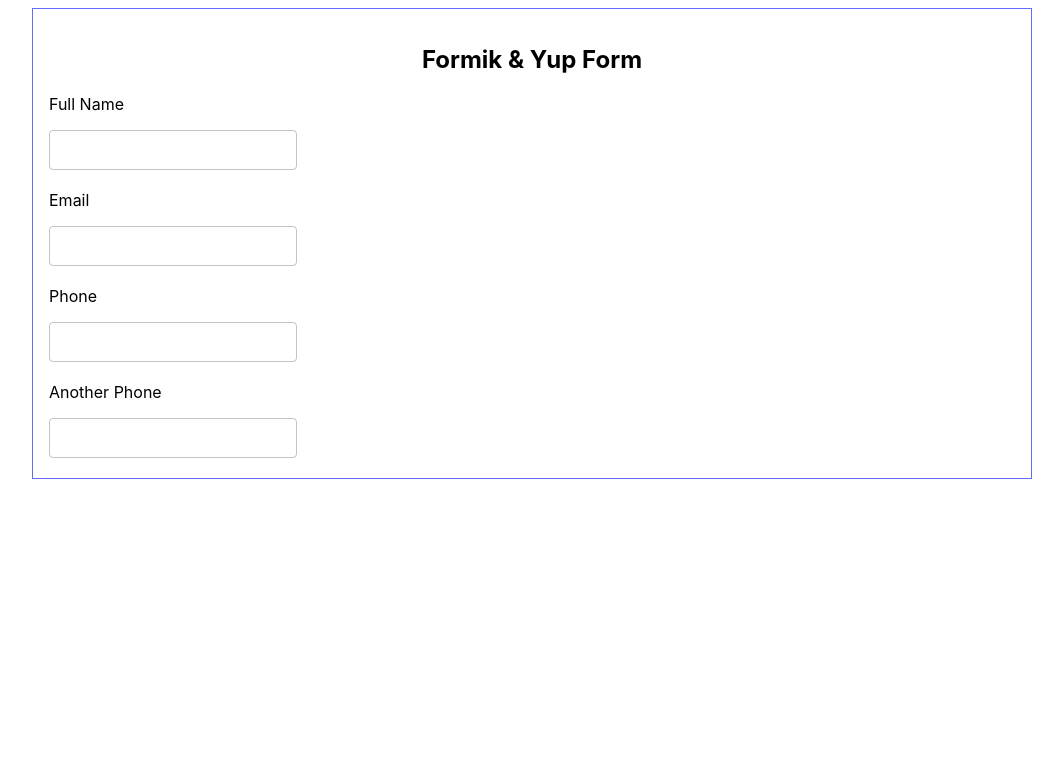
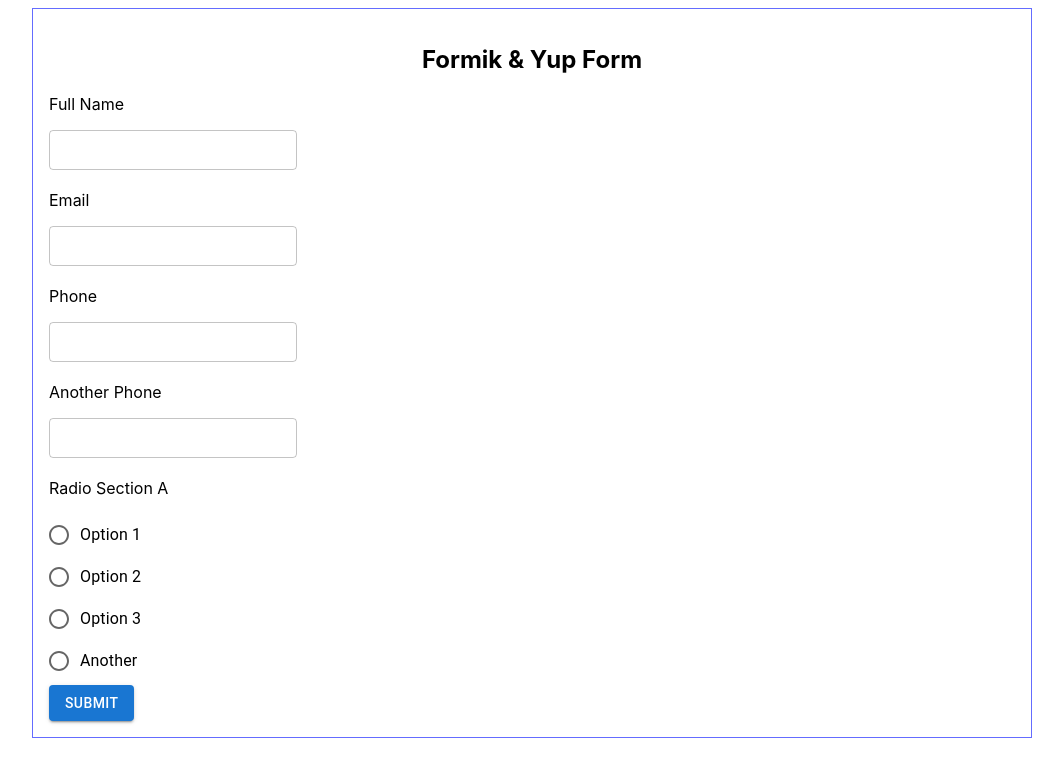
Before and after one commit to kosolapiyD/formik-yup-Form, a React (Vite) app: page / in a window 1280 px wide. Shown: the top 762 px of the page, without its empty margins (108-1171 px from the left). Built offline with nearby package versions, Linux system fonts and the light colour scheme.

Commit message:
added radio options, and RadioBox

```diff
--- a/src/App.tsx
+++ b/src/App.tsx
@@ -5,20 +5,26 @@
 import TextBox from './components/text-box/TextBox';
 
 import { data } from './mock/data';
+import { Button } from '@mui/material';
+import RadioBox from './components/radio-box/RadioBox';
+import { useState } from 'react';
 
 const App = () => {
   console.log('data', data);
 
-  const { textFields } = data;
+  const { textFields, radioSectionA } = data;
 
   // default initial values as empty string
   const entries = Object.entries(data);
   const initialValues = entries.reduce((acc, [key, value]) => {
     const fields = value as any;
-    fields.forEach((item: any) => {
-      acc[item.name] = '';
-    });
-
+    if (Array.isArray(fields)) {
+      fields.forEach((item: any) => {
+        acc[item.name] = '';
+      });
+    } else {
+      acc[key] = '';
+    }
     return acc;
   }, {} as any);
 
@@ -51,12 +57,18 @@
     <TextBox key={item.id} {...item} />
   ));
 
+  const [radioBtnValue, setRadioBtnValue] = useState('');
+  const handleRadioChange = (event: React.ChangeEvent<HTMLInputElement>) => {
+    setRadioBtnValue((event.target as HTMLInputElement).value);
+  };
+
   const onSubmit = (values: any, props: any) => {
     console.log('form values', values);
 
     setTimeout(() => {
       props.resetForm();
       props.setSubmitting(false);
+      setRadioBtnValue('');
     }, 1000);
   };
 
@@ -71,7 +83,25 @@
           validationSchema={validationSchema}
           onSubmit={onSubmit}
         >
-          {(props) => <Form>{textFieldsList}</Form>}
+          {(props) => (
+            <Form>
+              {textFieldsList}
+              <RadioBox
+                data={radioSectionA}
+                handleRadioChange={handleRadioChange}
+              />
+              <div className='buttonBox'>
+                <Button
+                  type='submit'
+                  variant='contained'
+                  disabled={props.isSubmitting}
+                  onClick={() => {}}
+                >
+                  {props.isSubmitting ? 'Loading' : 'Submit'}
+                </Button>
+              </div>
+            </Form>
+          )}
         </Formik>
       </div>
     </div>
--- /dev/null
+++ b/src/components/radio-box/RadioBox.tsx
@@ -0,0 +1,43 @@
+import { ErrorMessage, Field } from 'formik';
+
+import {
+  FormControl,
+  FormControlLabel,
+  FormHelperText,
+  Radio,
+  RadioGroup,
+} from '@mui/material';
+
+type RadioBoxProps = {
+  data: any;
+  handleRadioChange: (e: React.ChangeEvent<HTMLInputElement>) => void;
+};
+
+const RadioBox = ({ data, handleRadioChange }: RadioBoxProps) => {
+  const { name, options, label } = data;
+
+  const radioOptions = options.map(({ id, value }: any) => {
+    return (
+      <FormControlLabel
+        key={id}
+        value={value}
+        control={<Radio onChange={handleRadioChange} />}
+        label={value}
+      />
+    );
+  });
+
+  return (
+    <FormControl component='fieldset'>
+      <p className='radioTitle'>{label}</p>
+      <Field as={RadioGroup} name={name}>
+        {radioOptions}
+      </Field>
+      <FormHelperText>
+        <ErrorMessage component='div' className='radioError' name={name} />
+      </FormHelperText>
+    </FormControl>
+  );
+};
+
+export default RadioBox;
--- a/src/main.tsx
+++ b/src/main.tsx
@@ -3,7 +3,7 @@
 import App from './App.tsx';
 
 ReactDOM.createRoot(document.getElementById('root')!).render(
-  <React.StrictMode>
-    <App />
-  </React.StrictMode>
+  // <React.StrictMode>
+  <App />
+  // </React.StrictMode>
 );
--- a/src/mock/data.ts
+++ b/src/mock/data.ts
@@ -5,4 +5,14 @@
     { id: '3', name: 'phone', label: 'Phone' },
     { id: '4', name: 'anotherPhone', label: 'Another Phone' },
   ],
+  radioSectionA: {
+    name: 'radioSectionA',
+    label: 'Radio Section A',
+    options: [
+      { id: '1', value: 'Option 1' },
+      { id: '2', value: 'Option 2' },
+      { id: '3', value: 'Option 3' },
+      { id: '4', value: 'Another' },
+    ],
+  },
 };
```
